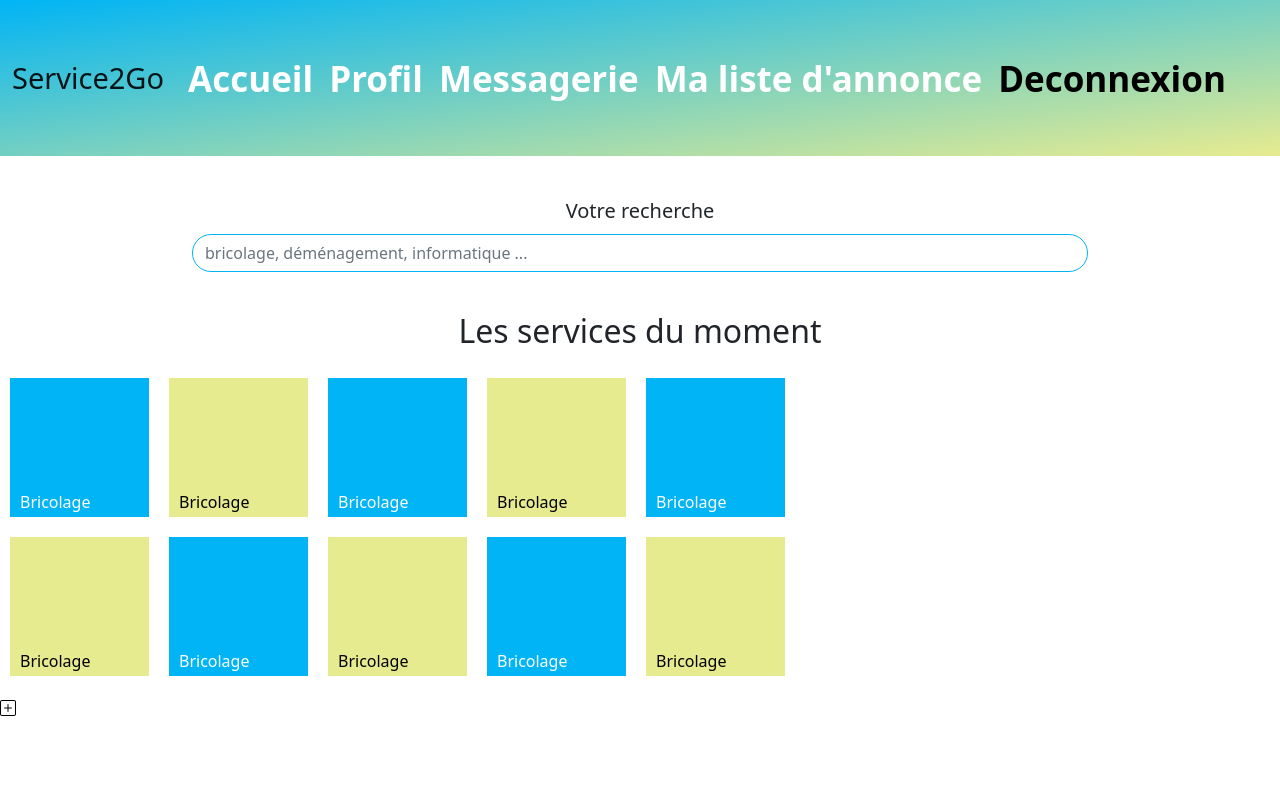
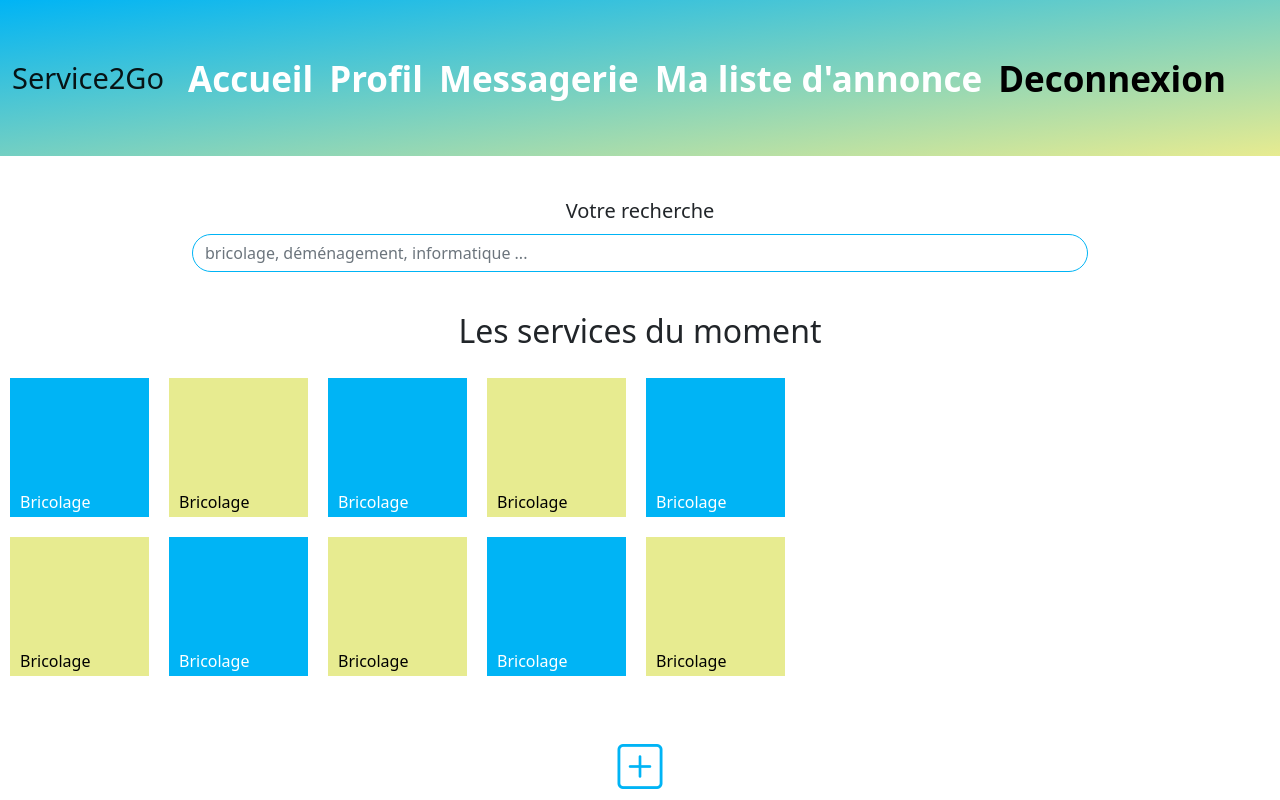
Before and after one commit to KinguBaka/Service2Go, an Angular app in the folder Service2Go-app/: page /home in a window 1280 px wide. Built offline with nearby package versions, Linux system fonts and the light colour scheme.

Commit message:
add icon home page

```diff
--- a/Service2Go-app/src/app/components/home-page/home-page.component.html
+++ b/Service2Go-app/src/app/components/home-page/home-page.component.html
@@ -47,5 +47,7 @@
         </div>
     </div>
 
-    <i class="bi bi-plus-square"></i>
+    <div class="icon-add">
+      <i class="bi bi-plus-square"></i>
+    </div>
 </div>
--- a/Service2Go-app/src/app/components/home-page/home-page.component.scss
+++ b/Service2Go-app/src/app/components/home-page/home-page.component.scss
@@ -36,8 +36,17 @@
         }
     }
 
-    .bi {
-        color: black;
+    .icon-add {
+        width: 100%;
+        position: absolute;
+        bottom: 0;
+        display: flex;
+        justify-content: center;
+
+        .bi {
+            font-size: 45px;
+            color: var(--primary-color);
+        }
     }
 
 }
```
